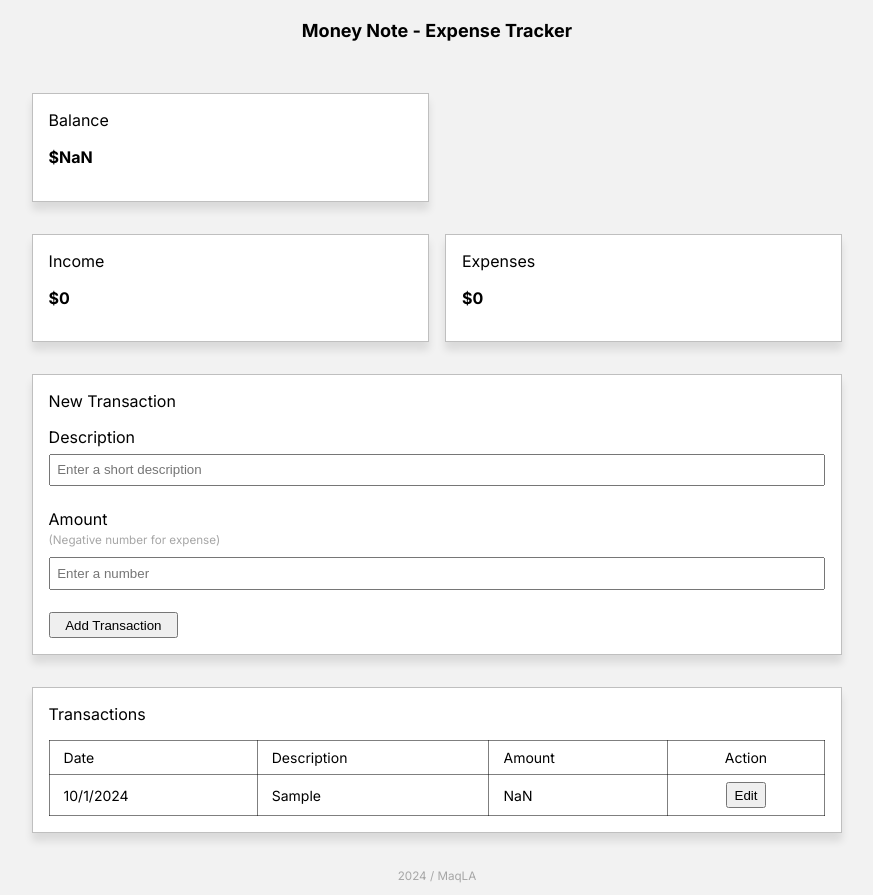
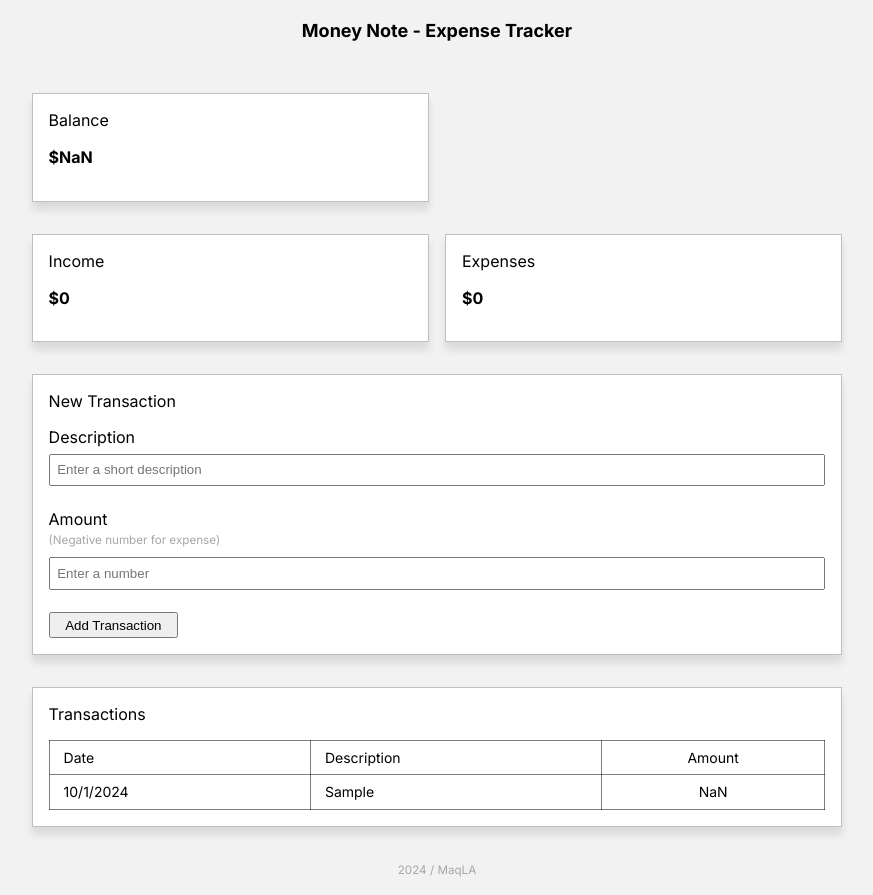
Before and after one commit to MaqLA/vue-money-tracker, a Vue app: page / in a window 1280 px wide. Both pictures are taken after typing "Sample", "Sample" into the empty fields and a click on the button "Add Transaction". Shown: the whole page, without its empty margins (203-1076 px from the left). Built offline with nearby package versions, Linux system fonts and the light colour scheme.

Commit message:
change table clickable

```diff
--- a/src/components/TransactionList.vue
+++ b/src/components/TransactionList.vue
@@ -7,20 +7,16 @@
                     <td>Date</td>
                     <td>Description</td>
                     <td>Amount</td>
-                    <td>Action</td>
                 </tr>
             </thead>
             <tbody v-if="transactions.length === 0">
                 <tr><td colspan="4">There are no transactions yet. Create one!</td></tr>
             </tbody>
             <tbody v-for="item in transactions" :key="item.id">
-                <tr>
+                <tr @click="openModal(item)">
                     <td>{{ item.date }}</td>
                     <td>{{ item.text }}</td>
                     <td><span v-if="item.amount > 0">+</span>{{ item.amount  }}</td>
-                    <td>
-                        <button class="btn" type="button" @click="openModal(item)">Edit</button>
-                    </td>
                 </tr>
             </tbody>
         </table>
```
